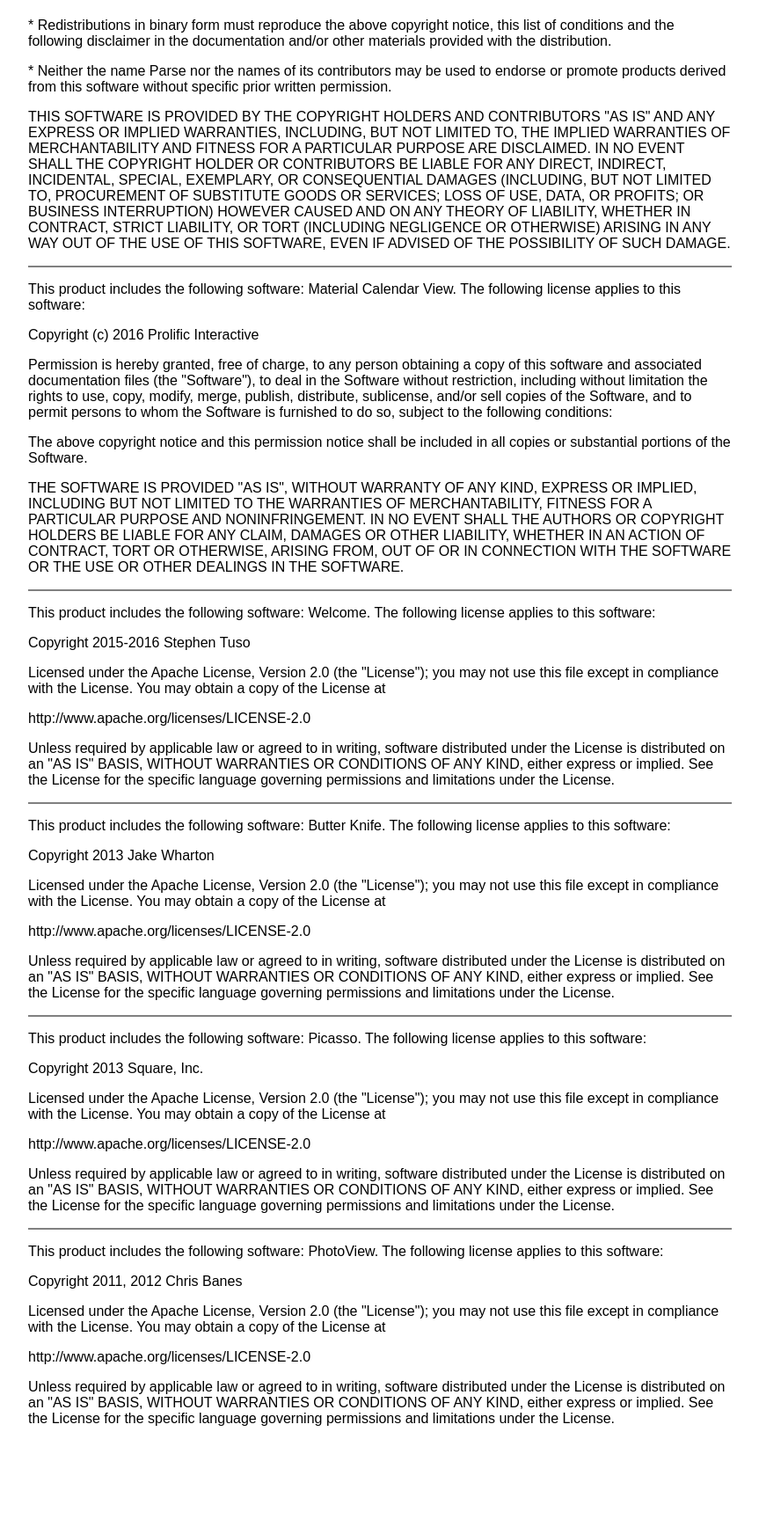
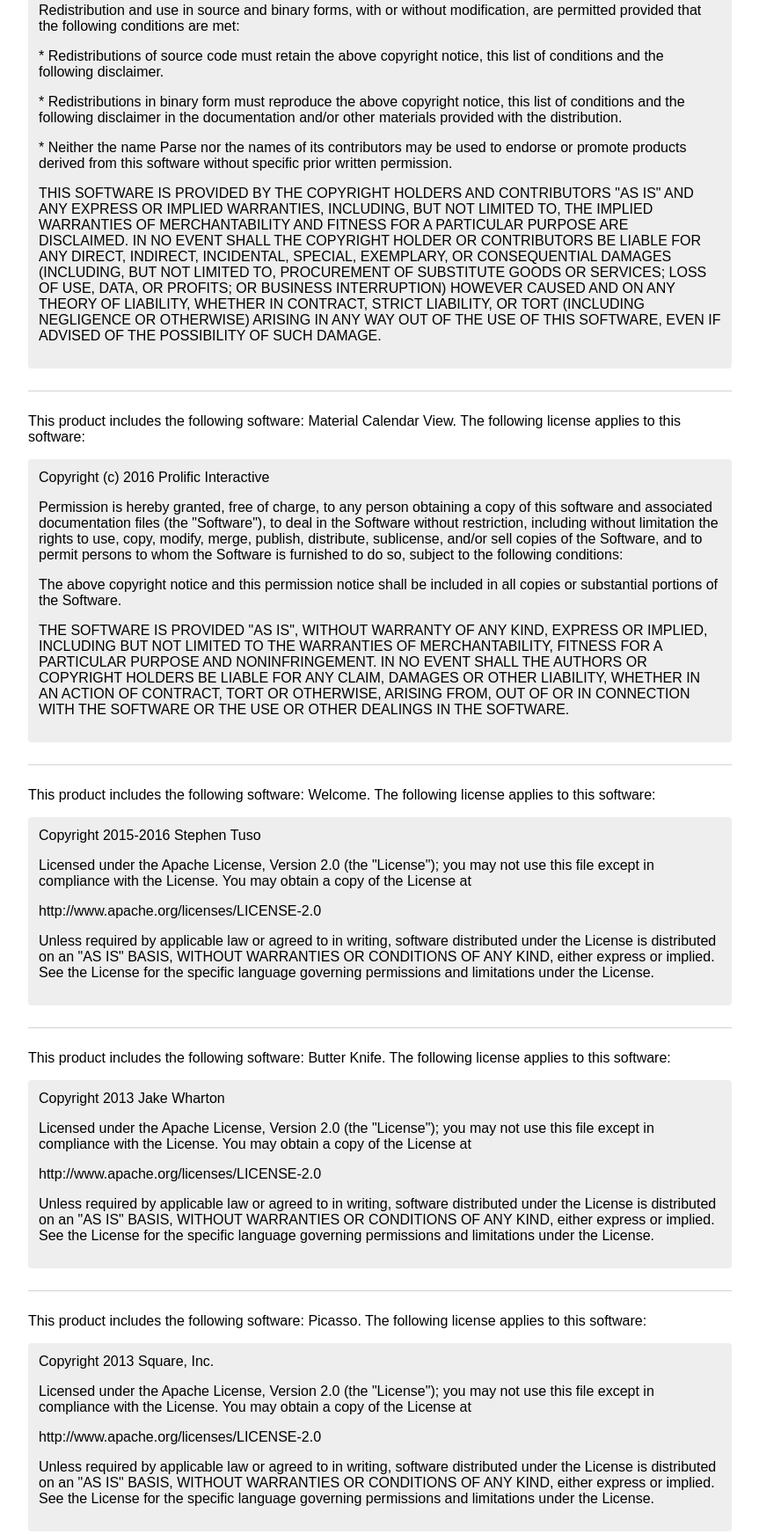
Before and after one commit to stephentuso/licenses-html-generator, a plain HTML site: page licenses.html in a window 1280 px wide. Shown: the part 792-2536 px from the top of the page at 88% size, without its empty margins (208-1071 px from the left). Before the commit the page ends 2446 px from the top, so only its background shows below. Drawn offline with Linux system fonts and the light colour scheme.

Commit message:
Update licenses.html

```diff
--- a/licenses.html
+++ b/licenses.html
@@ -7,21 +7,35 @@
     padding: 16px;
 }
 
-.content {
+header, footer, .content {
     max-width: 800px;
     margin-left: auto;
     margin-right: auto;
 }
 
+.license {
+    background: #eee;
+    padding: 12px;
+    border-radius: 4px;
+}
+
+.license p {
+    margin-top: 0;
+}
+
 hr {
-    border: 1px solid grey;
+    border-top: 1px solid lightgrey;
+    border-left: none;
+    border-right: none;
+    border-bottom: none;
+    margin: 25px 0px
 }
 </style>
 </head>
 <body><div class="content">
 		<p>This product includes the following software: Bolts. The following license applies to this software:</p>
 
-	<p>BSD License
+	<div class="license"><p>BSD License
 </p>
 <p>For Bolts software
 </p>
@@ -52,10 +66,11 @@
 (INCLUDING NEGLIGENCE OR OTHERWISE) ARISING IN ANY WAY OUT OF THE USE OF THIS
 SOFTWARE, EVEN IF ADVISED OF THE POSSIBILITY OF SUCH DAMAGE.</p>
 
-	<hr/>
+</div>
+	<hr>
 	<p>This product includes the following software: Parse Android SDK. The following license applies to this software:</p>
 
-	<p>BSD License
+	<div class="license"><p>BSD License
 </p>
 <p>For Parse Android SDK software
 </p>
@@ -87,10 +102,11 @@
 SOFTWARE, EVEN IF ADVISED OF THE POSSIBILITY OF SUCH DAMAGE.
 </p>
 
-	<hr/>
+</div>
+	<hr>
 	<p>This product includes the following software: Material Calendar View. The following license applies to this software:</p>
 
-	<p>Copyright (c) 2016 Prolific Interactive
+	<div class="license"><p>Copyright (c) 2016 Prolific Interactive
 </p>
 <p>Permission is hereby granted, free of charge, to any person obtaining a copy
 of this software and associated documentation files (the "Software"), to deal
@@ -110,10 +126,11 @@
 OUT OF OR IN CONNECTION WITH THE SOFTWARE OR THE USE OR OTHER DEALINGS IN
 THE SOFTWARE.</p>
 
-	<hr/>
+</div>
+	<hr>
 	<p>This product includes the following software: Welcome. The following license applies to this software:</p>
 
-	    <p>Copyright 2015-2016 Stephen Tuso
+	<div class="license">    <p>Copyright 2015-2016 Stephen Tuso
 </p>
     <p>Licensed under the Apache License, Version 2.0 (the "License");
     you may not use this file except in compliance with the License.
@@ -128,10 +145,11 @@
     limitations under the License.
 </p>
 
-	<hr/>
+</div>
+	<hr>
 	<p>This product includes the following software: Butter Knife. The following license applies to this software:</p>
 
-	    <p>Copyright 2013 Jake Wharton
+	<div class="license">    <p>Copyright 2013 Jake Wharton
 </p>
     <p>Licensed under the Apache License, Version 2.0 (the "License");
     you may not use this file except in compliance with the License.
@@ -148,10 +166,11 @@
 
 
 
-	<hr/>
+</div>
+	<hr>
 	<p>This product includes the following software: Picasso. The following license applies to this software:</p>
 
-	    <p>Copyright 2013 Square, Inc.
+	<div class="license">    <p>Copyright 2013 Square, Inc.
 </p>
     <p>Licensed under the Apache License, Version 2.0 (the "License");
     you may not use this file except in compliance with the License.
@@ -167,10 +186,11 @@
 </p>
 
 
-	<hr/>
+</div>
+	<hr>
 	<p>This product includes the following software: PhotoView. The following license applies to this software:</p>
 
-	    <p>Copyright 2011, 2012 Chris Banes
+	<div class="license">    <p>Copyright 2011, 2012 Chris Banes
 </p>
     <p>Licensed under the Apache License, Version 2.0 (the "License");
     you may not use this file except in compliance with the License.
@@ -185,5 +205,12 @@
     limitations under the License.
 </p>
 
-</div></body>
+</div>
+</div>
+<footer>
+<hr>
+<p style="text-align: center">Created with <a href="https://github.com/stephentuso/licenses-html-generator">Licenses HTML Generator</a></p>
+
+</footer>
+</body>
 </html>
```
